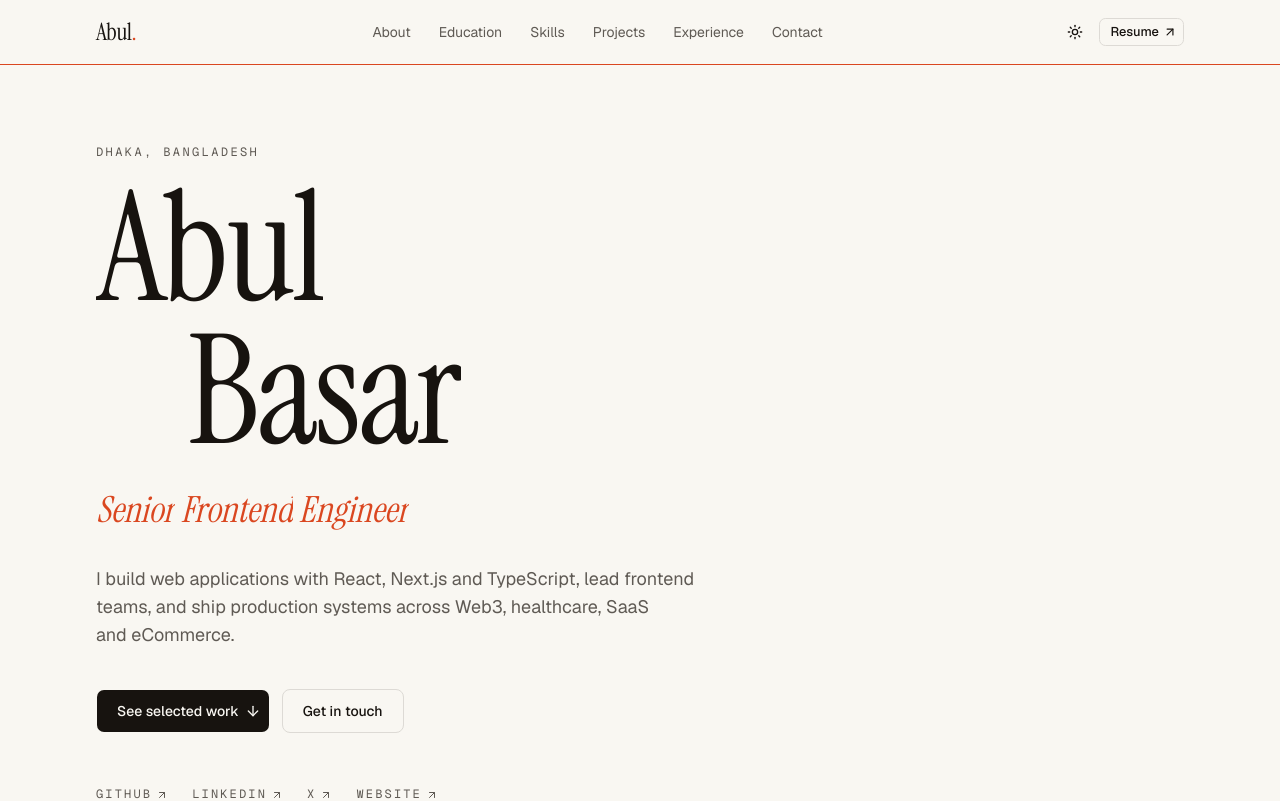
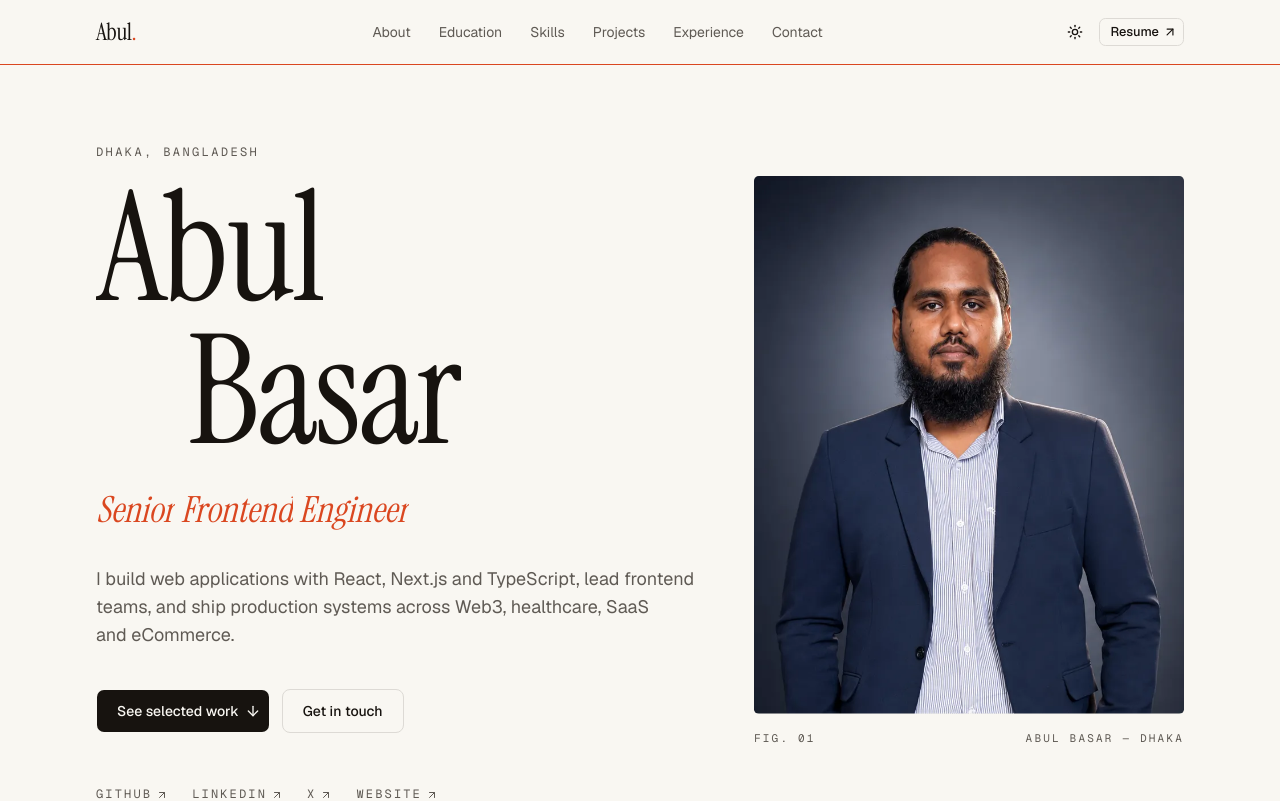
Before and after one commit to AbulBashar38/portfolio-assignment, a Next.js app: page / in a window 1280 px wide. Shown: the top 801 px of the page. Built offline with nearby package versions, Linux system fonts and the light colour scheme.

Commit message:
feat(hero): add portrait with clip reveal and figure caption

```diff
--- /dev/null
+++ b/src/components/sections/hero/hero-portrait.tsx
@@ -0,0 +1,43 @@
+"use client";
+
+import { motion } from "motion/react";
+import Image from "next/image";
+
+import { profile } from "@/data/profile";
+import { easeOut } from "@/lib/motion";
+
+export function HeroPortrait() {
+  return (
+    <figure className="relative mx-auto w-full max-w-sm sm:max-w-md lg:max-w-none">
+      <motion.div
+        initial={{ clipPath: "inset(100% 0% 0% 0%)" }}
+        animate={{ clipPath: "inset(0% 0% 0% 0%)" }}
+        transition={{ duration: 1.2, delay: 0.2, ease: easeOut }}
+        className="relative aspect-[4/5] overflow-hidden rounded-sm bg-muted"
+      >
+        <motion.div
+          initial={{ scale: 1.15 }}
+          animate={{ scale: 1 }}
+          transition={{ duration: 1.6, delay: 0.2, ease: easeOut }}
+          className="absolute inset-0"
+        >
+          <Image
+            src={profile.portrait.src}
+            alt={profile.portrait.alt}
+            fill
+            priority
+            sizes="(min-width: 1024px) 40vw, (min-width: 640px) 28rem, 90vw"
+            className="object-cover object-top"
+          />
+        </motion.div>
+      </motion.div>
+
+      <figcaption className="mt-4 flex items-center justify-between font-mono text-[0.6875rem] uppercase tracking-[0.2em] text-muted-foreground">
+        <span>Fig. 01</span>
+        <span>
+          {profile.name} — {profile.location.split(",")[0]}
+        </span>
+      </figcaption>
+    </figure>
+  );
+}
--- a/src/components/sections/hero/hero.tsx
+++ b/src/components/sections/hero/hero.tsx
@@ -1,6 +1,7 @@
 import { ArrowDownIcon } from "lucide-react";
 
 import { Container } from "@/components/layout/container";
+import { HeroPortrait } from "@/components/sections/hero/hero-portrait";
 import { Reveal } from "@/components/motion/reveal";
 import { TextReveal } from "@/components/motion/text-reveal";
 import { SocialLinks } from "@/components/shared/social-links";
@@ -70,6 +71,10 @@ export function Hero() {
             <SocialLinks />
           </Reveal>
         </div>
+
+        <div className="lg:col-span-5 lg:pt-8">
+          <HeroPortrait />
+        </div>
       </Container>
     </section>
   );
```
